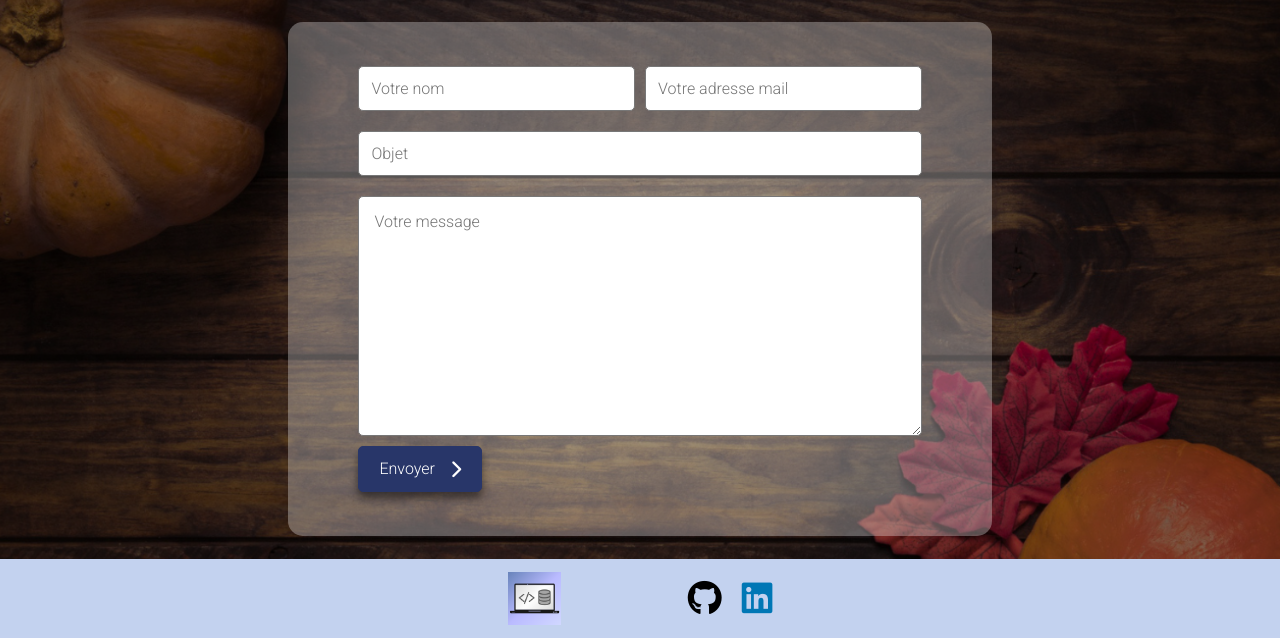
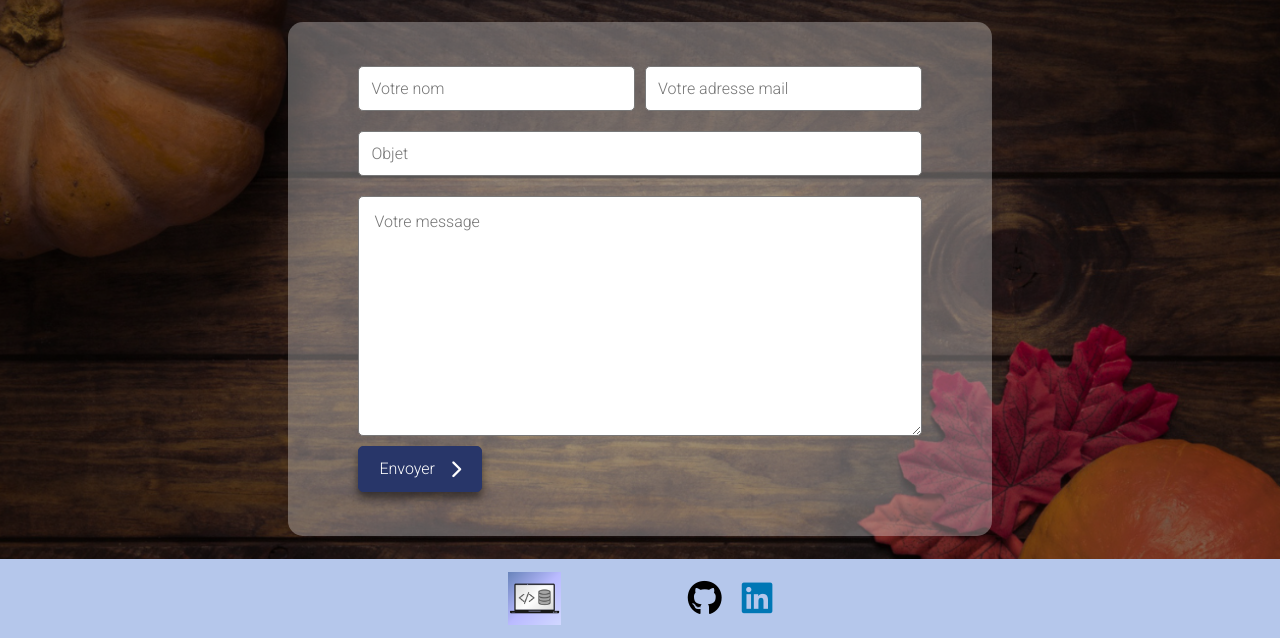
Before and after one commit to Luna-bf/Portfolio, a PHP site: page / in a window 1280 px wide. Shown: the part 2922-3560 px from the top of the page. Run offline with PHP 8.4, Linux system fonts and the light colour scheme; style sheets or scripts are compiled from the project's sources; some libraries are stand-ins or nearby versions; some web fonts are replaced.

Commit message:
Updated variables

```diff
--- a/assets/style/themes/_themes.scss
+++ b/assets/style/themes/_themes.scss
@@ -8,7 +8,7 @@
     --nav-a-color: #000000;
     --nav-a-focus-color: #fff;
     --github-link: #324487;
-    --footer-bg-color: #b5c7ebcc;
+    --footer-bg-color: #b5c7eb;
 }
 
 /***Dark mode***/
```
